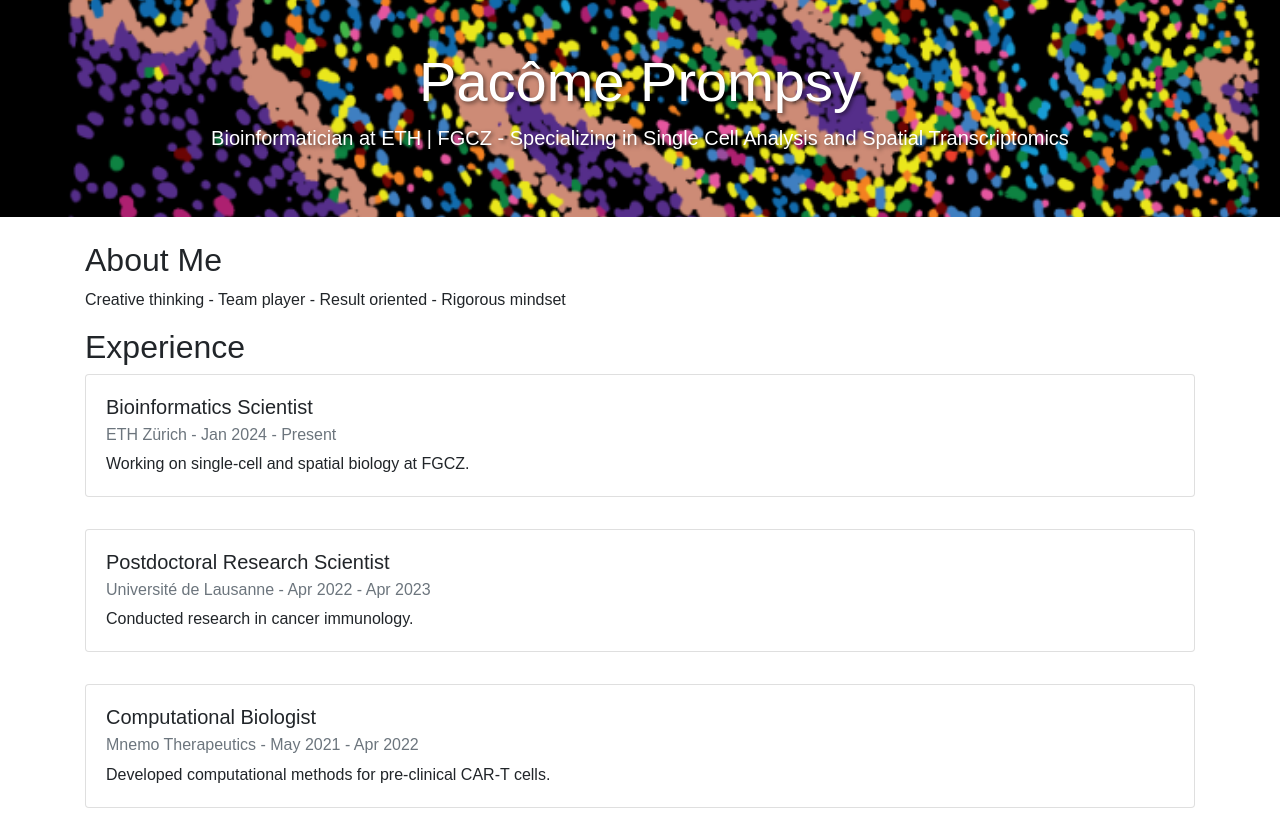
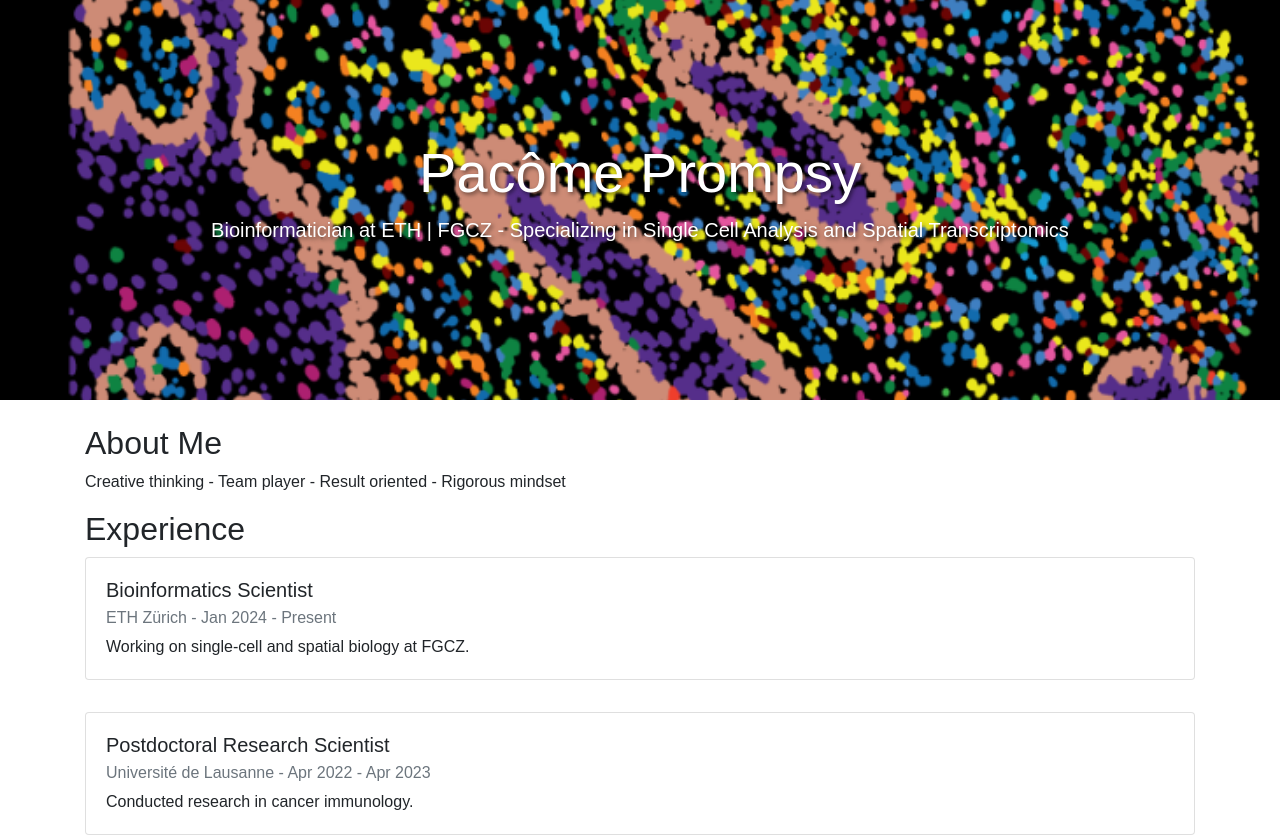
Before and after one commit to Pacomito/pacomito.github.io, a plain HTML site: page index.html in a window 1280 px wide. Shown: the top 837 px of the page. Drawn offline with nearby package versions, Linux system fonts and the light colour scheme.

Commit message:
Initial commit with basic website structure

```diff
--- a/styles.css
+++ b/styles.css
@@ -5,11 +5,15 @@ body {
 }
 
 .bg-image {
-    background-image: url('images/background.png'); /* Replace with your image path */
+    background-image: url('images/background.png');
     background-size: cover;
     background-position: center;
     color: white;
     text-shadow: 2px 2px 4px rgba(0, 0, 0, 0.5);
+    height: 50vh; /* Ensure the header has enough height to display the background */
+    display: flex;
+    align-items: center;
+    justify-content: center;
 }
 
 .timeline-item {
```
